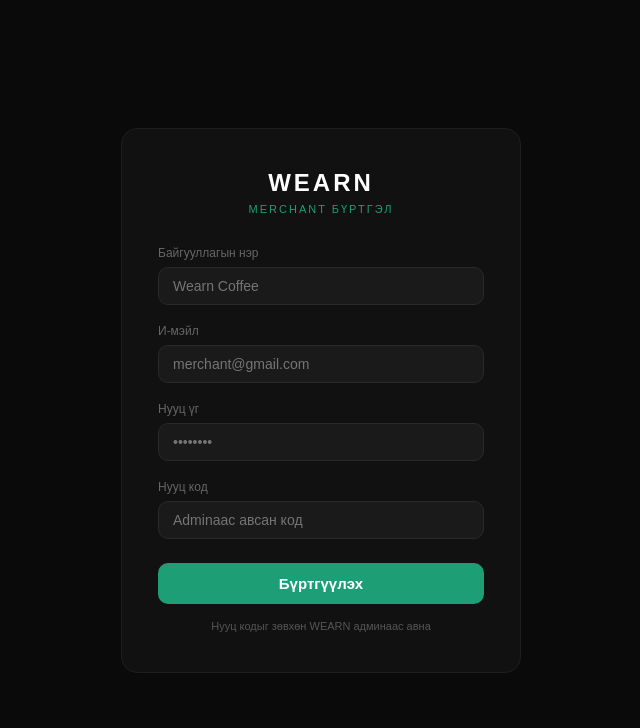
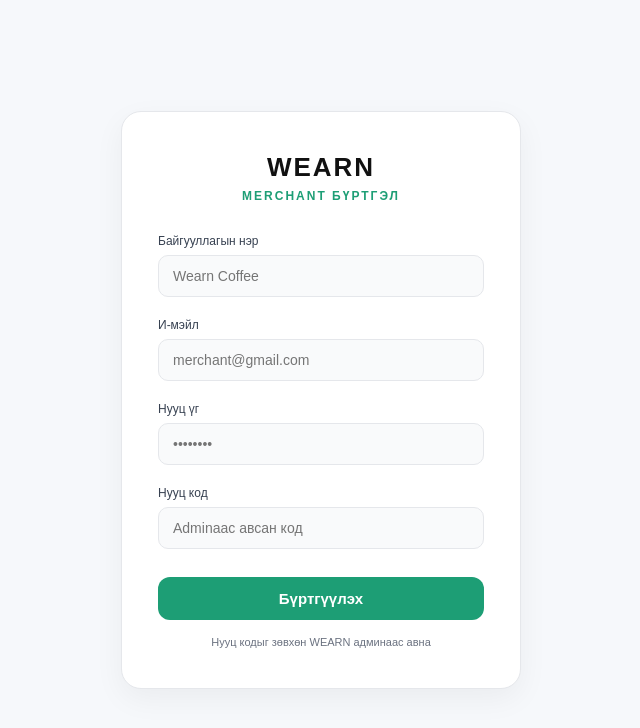
Before and after one commit to wsteria41/Walk-and-earn, a React (Vite) app in the folder dashboard/: page /merchant/register in a window 1280 px wide. Shown: the top 728 px of the page, without its empty margins (319-959 px from the left). Built offline with nearby package versions, Linux system fonts and the light colour scheme.

Commit message:
maybe last dashboard pushh

```diff
--- a/dashboard/src/pages/MerchantRegister.jsx
+++ b/dashboard/src/pages/MerchantRegister.jsx
@@ -27,26 +27,46 @@ export default function MerchantRegister() {
 
   return (
     <div style={{
-      minHeight: "100vh", background: "#0a0a0a",
-      display: "flex", alignItems: "center", justifyContent: "center",
+      minHeight: "100vh",
+      background: "#f6f8fb",
+      display: "flex",
+      alignItems: "center",
+      justifyContent: "center",
     }}>
       <div style={{
-        background: "#111", border: "1px solid #1e1e1e",
-        borderRadius: 16, padding: "40px 36px", width: 400,
+        background: "#fff",
+        border: "1px solid #e5e7eb",
+        borderRadius: 20,
+        padding: "40px 36px",
+        width: 400,
+        boxShadow: "0 10px 30px rgba(0,0,0,0.05)",
       }}>
         <h1 style={{
-          color: "#fff", fontSize: 24, fontWeight: 900,
-          letterSpacing: 3, textAlign: "center", marginBottom: 6,
+          color: "#111",
+          fontSize: 26,
+          fontWeight: 900,
+          letterSpacing: 2,
+          textAlign: "center",
+          marginBottom: 6,
         }}>WEARN</h1>
+
         <p style={{
-          color: "#1D9E75", textAlign: "center",
-          fontSize: 11, letterSpacing: 2, marginBottom: 28,
-        }}>MERCHANT БҮРТГЭЛ</p>
+          color: "#1D9E75",
+          textAlign: "center",
+          fontSize: 12,
+          letterSpacing: 2,
+          marginBottom: 28,
+          fontWeight: 600
+        }}>
+          MERCHANT БҮРТГЭЛ
+        </p>
 
         {success ? (
           <div style={{
-            textAlign: "center", padding: 20,
-            color: "#1D9E75", fontSize: 15,
+            textAlign: "center",
+            padding: 20,
+            color: "#1D9E75",
+            fontSize: 15,
           }}>
             Бүртгэл амжилттай! Login хуудас руу шилжиж байна...
           </div>
@@ -58,8 +78,15 @@ export default function MerchantRegister() {
               { key: "password", label: "Нууц үг", type: "password", placeholder: "••••••••" },
               { key: "secret", label: "Нууц код", type: "password", placeholder: "Adminаас авсан код" },
             ].map(f => (
-              <div key={f.key} style={{ marginBottom: 16 }}>
-                <label style={{ color: "#666", fontSize: 12 }}>{f.label}</label>
+              <div key={f.key} style={{ marginBottom: 18 }}>
+                <label style={{
+                  color: "#374151",
+                  fontSize: 12,
+                  fontWeight: 500
+                }}>
+                  {f.label}
+                </label>
+
                 <input
                   type={f.type}
                   value={form[f.key]}
@@ -67,34 +94,58 @@ export default function MerchantRegister() {
                   onChange={e => setForm({ ...form, [f.key]: e.target.value })}
                   required
                   style={{
-                    display: "block", width: "100%", marginTop: 6,
-                    padding: "10px 14px", background: "#1a1a1a",
-                    border: "1px solid #2a2a2a", borderRadius: 10,
-                    color: "#fff", fontSize: 14, boxSizing: "border-box",
+                    display: "block",
+                    width: "100%",
+                    marginTop: 6,
+                    padding: "12px 14px",
+                    background: "#f9fafb",
+                    border: "1px solid #e5e7eb",
+                    borderRadius: 10,
+                    color: "#111",
+                    fontSize: 14,
+                    boxSizing: "border-box",
+                    outline: "none",
                   }}
                 />
               </div>
             ))}
 
             {error && (
-              <p style={{ color: "#ff4444", fontSize: 13, marginBottom: 16 }}>{error}</p>
+              <p style={{
+                color: "#dc2626",
+                fontSize: 13,
+                marginBottom: 16
+              }}>
+                {error}
+              </p>
             )}
 
-            <button type="submit" disabled={loading} style={{
-              width: "100%", padding: "12px",
-              background: "#1D9E75", border: "none",
-              borderRadius: 10, color: "#fff",
-              fontSize: 15, fontWeight: 700,
-              cursor: loading ? "not-allowed" : "pointer",
-              opacity: loading ? 0.7 : 1,
-              marginTop: 8,
-            }}>
+            <button
+              type="submit"
+              disabled={loading}
+              style={{
+                width: "100%",
+                padding: "13px",
+                background: "#1D9E75",
+                border: "none",
+                borderRadius: 12,
+                color: "#fff",
+                fontSize: 15,
+                fontWeight: 700,
+                cursor: loading ? "not-allowed" : "pointer",
+                opacity: loading ? 0.7 : 1,
+                marginTop: 10,
+                transition: "0.2s",
+              }}
+            >
               {loading ? "Бүртгэж байна..." : "Бүртгүүлэх"}
             </button>
 
             <p style={{
-              color: "#555", fontSize: 11,
-              textAlign: "center", marginTop: 16,
+              color: "#6b7280",
+              fontSize: 11,
+              textAlign: "center",
+              marginTop: 16,
             }}>
               Нууц кодыг зөвхөн WEARN админаас авна
             </p>
```
Also changed, not shown: 2 other files (tests, documents, lock files or other folders).
